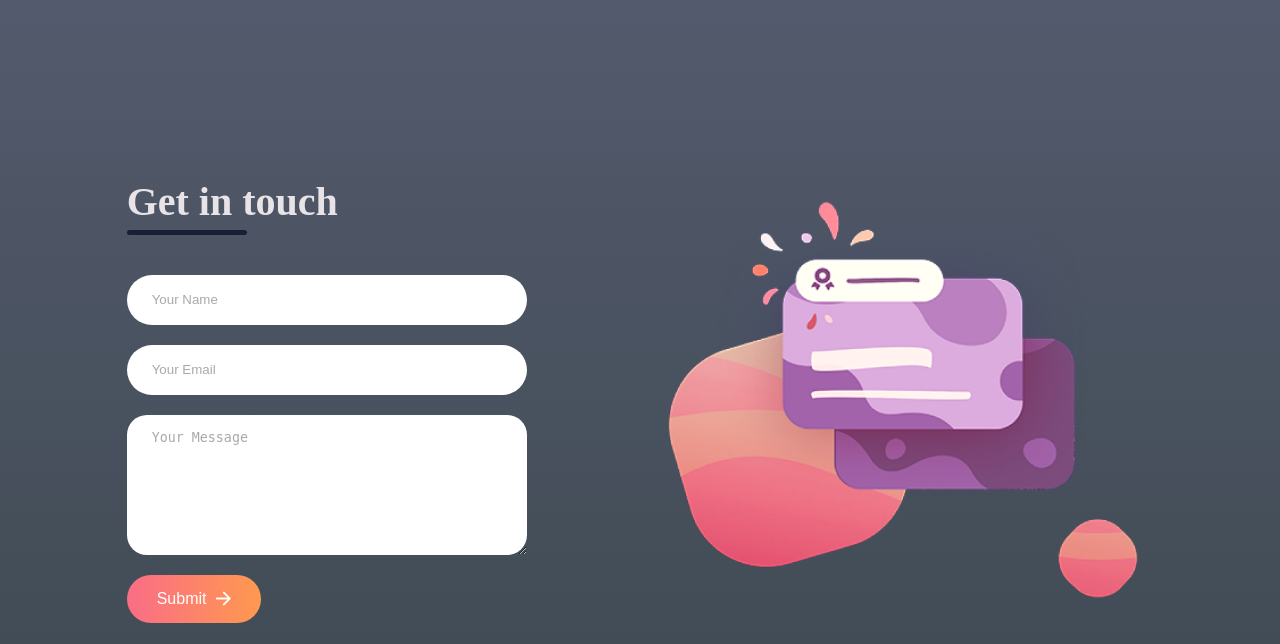
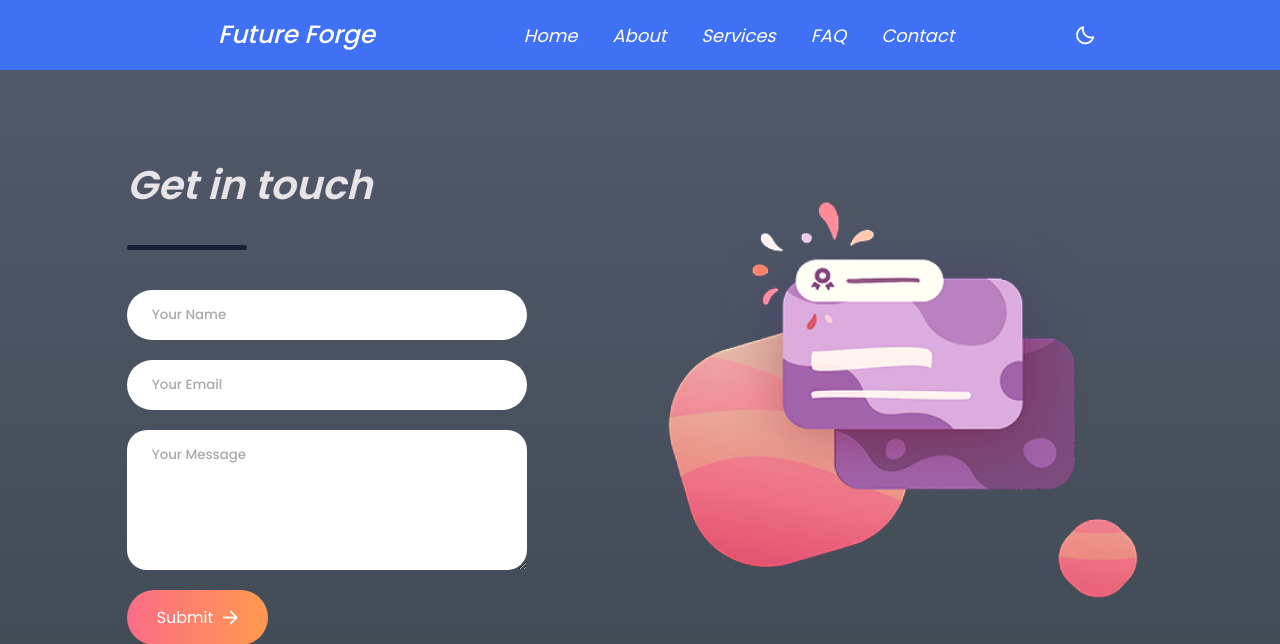
Before and after one commit to selvan01/CareerQuest-Job-Recommender-WebApp, a Flask app: page /Contact in a window 1280 px wide. Shown: the top 644 px of the page. Run offline with Flask 3, Linux system fonts and the light colour scheme.

Commit message:
Updated contact.html

```diff
--- a/templates/contact.html
+++ b/templates/contact.html
@@ -1,8 +1,43 @@
 <html lang="en">
 <head>
-<meta charset="UTF-8">
-<meta name="viewport" content="width=device-width, initial-scale=1.0">
-<title>Contact Form</title>
+    <meta charset="UTF-8">
+    <meta http-equiv="X-UA-Compatible" content="IE=edge">
+    <meta name="viewport" content="width=device-width, initial-scale=1.0">
+
+    <!-- ===== CSS ===== -->
+    <link rel="stylesheet" href="style.css">
+
+    <!-- ===== Boxicons CSS ===== -->
+    <link href='https://unpkg.com/boxicons@2.1.1/css/boxicons.min.css' rel='stylesheet'>
+
+    <title>Contact Us</title>
+</head>
+<body>
+    <nav>
+        <div class="nav-bar">
+            <i class='bx bx-menu sidebarOpen' ></i>
+            <span class="logo navLogo"><a href="#">Future Forge</a></span>
+            <div class="menu">
+                <div class="logo-toggle">
+                    <span class="logo"><a href="#">Future Forge</a></span>
+                    <i class='bx bx-x siderbarClose'></i>
+                </div>
+                <ul class="nav-links">
+                    <li><a href="/">Home</a></li>
+                    <li><a href="/#about">About</a></li>
+                    <li><a href="/#services">Services</a></li>
+                    <li><a href="/#faq">FAQ</a></li>
+                    <li><a href="/Contact">Contact</a></li>
+                </ul>
+            </div>
+            <div class="darkLight-searchBox " >
+                <div class="dark-light">
+                    <i class='bx bx-moon moon'></i>
+                    <i class='bx bx-sun sun'></i>
+                </div>
+            </div>
+        </div>
+    </nav>
 <link rel="stylesheet" href="{{ url_for('static', filename='contact-us-style.css') }}">
 </head>
 <body>
@@ -22,6 +57,61 @@
 <img src="{{ url_for('static', filename='images/right_img.png') }}" alt="">
 </div>
 </div>
+<section class="footer"  width="100px" height ="100vh">
+    <div class="footer-row" data-aos="fade-top" data-aos-duration="2500" width="100vw">
+      <div class="footer-col" data-aos="fade-bottom" data-aos-duration="2500" width="100vw" >
+        <h4>Info</h4>
+        <ul class="links">
+          <li><a href="#">About Us</a></li>
+          <li><a href="#">Compressions</a></li>
+          <li><a href="#">Customers</a></li>
+          <li><a href="#">Service</a></li>
+          <li><a href="#">Collection</a></li>
+        </ul>
+      </div>
 
+      <div class="footer-col" width="100%">
+        <h4>Explore</h4>
+        <ul class="links">
+          <li><a href="#">Free Designs</a></li>
+          <li><a href="#">Latest Designs</a></li>
+          <li><a href="#">Themes</a></li>
+          <li><a href="#">Popular Designs</a></li>
+          <li><a href="#">New Skills</a></li>
+          <li><a href="#">New Uploads</a></li>
+        </ul>
+      </div>
+
+      <div class="footer-col">
+        <h4>Legal</h4>
+        <ul class="links">
+          <li><a href="#">Customer Agreement</a></li>
+          <li><a href="#">Privacy Policy</a></li>
+          <li><a href="#">GDPR</a></li>
+          <li><a href="#">Security</a></li>
+          <li><a href="#">Testimonials</a></li>
+          <li><a href="#">Media Kit</a></li>
+        </ul>
+      </div>
+
+      <div class="footer-col">
+        <h4>Newsletter</h4>
+        <p>
+          Join us in Future forge for complete job related recommendation that improves your carrer growth
+        </p>
+        <form action="#">
+          <input type="text" placeholder="Your email" required>
+          <button type="submit">SUBSCRIBE</button>
+        </form>
+        <div class="icons">
+          <i class="fa-brands fa-facebook-f"></i>
+          <i class="fa-brands fa-twitter"></i>
+          <i class="fa-brands fa-linkedin"></i>
+          <i class="fa-brands fa-github"></i>
+        </div>
+      </div>
+    </div>
+  </section>
+<script type="text/javascript" src="{{ url_for('static', filename='pages.js') }}"></script>
 </body>
 </html>
```
